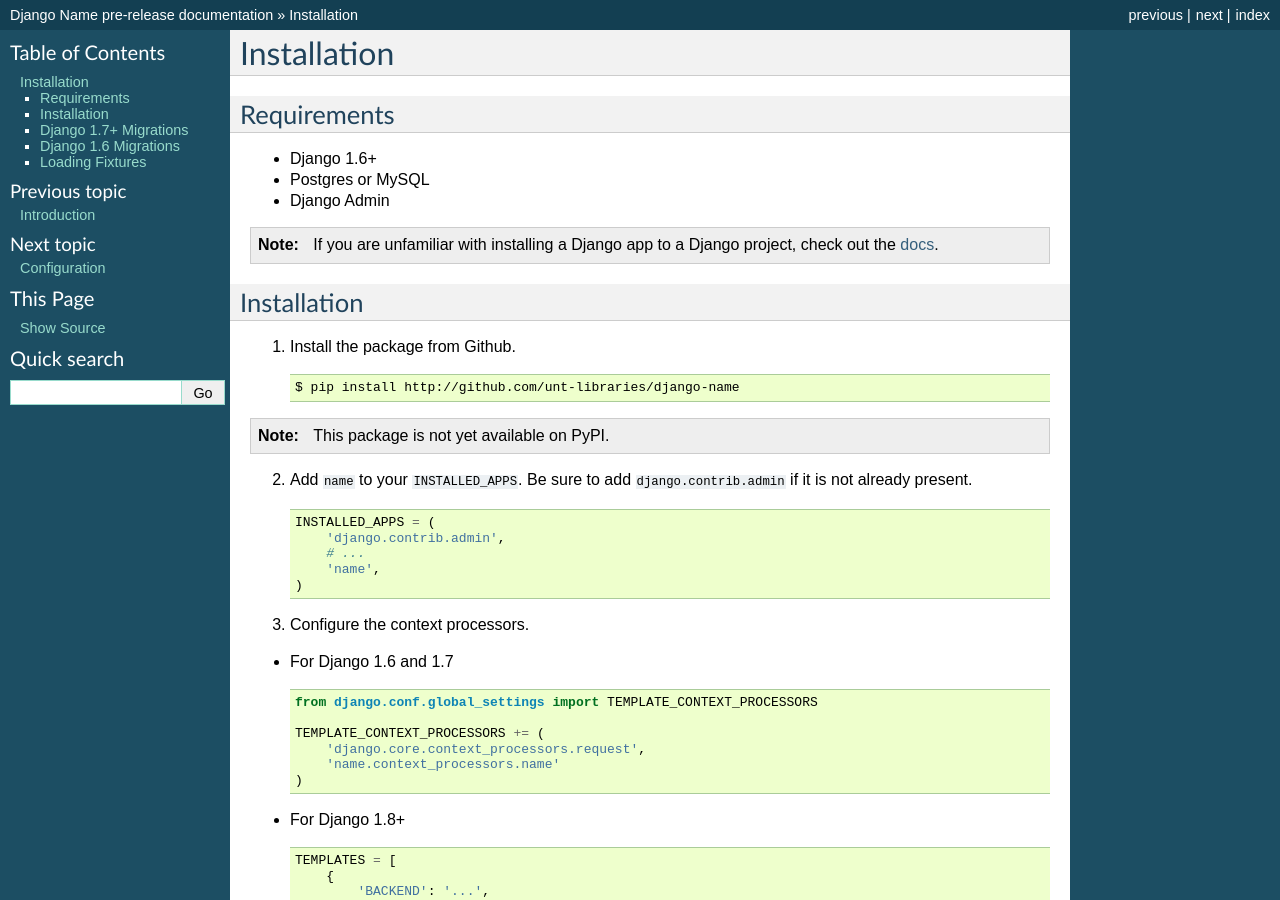
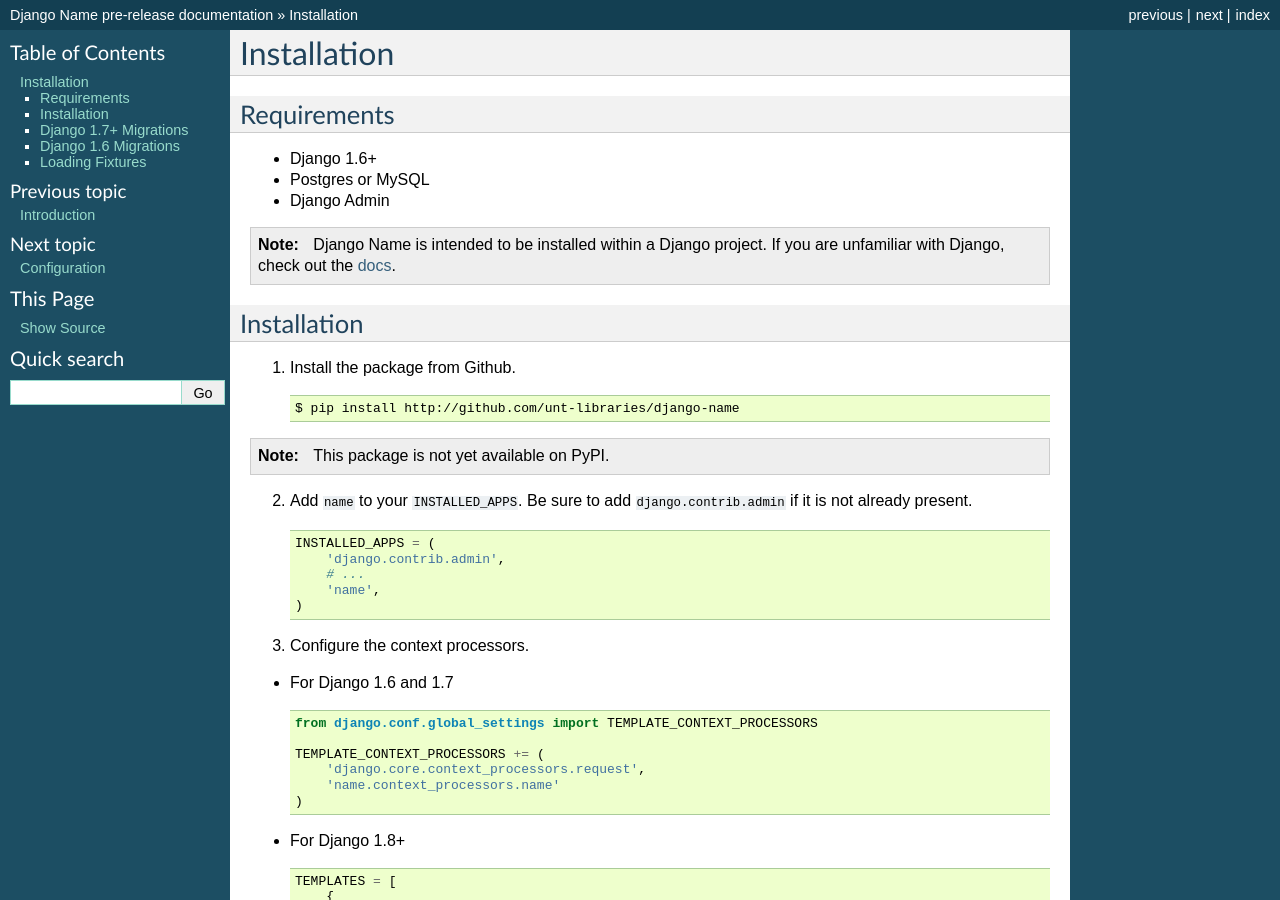
Before and after one commit to unt-libraries/django-name, a Sphinx documentation site: the page built from docs/installation.rst, in a window 1280 px wide and 900 px high. Built offline with Sphinx 7.4.7, drawn with Linux system fonts in a browser that asks for light colours.

Commit message:
Reword the django docs note. [ci skip].

```diff
--- a/docs/installation.rst
+++ b/docs/installation.rst
@@ -10,7 +10,7 @@
 - Postgres or MySQL
 - Django Admin
 
-.. note:: If you are unfamiliar with installing a Django app to a Django project, check out the docs_.
+.. note:: Django Name is intended to be installed within a Django project. If you are unfamiliar with Django, check out the docs_.
 
 .. _docs: https://docs.djangoproject.com/en/1.8/
 
```
